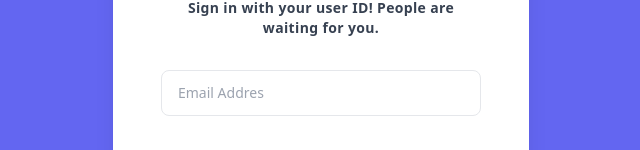
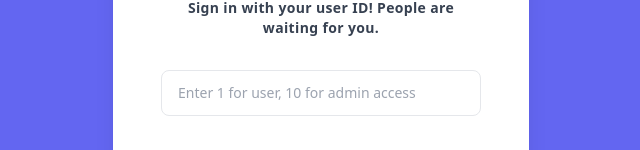
Before and after one commit to sccala/shadow_social, a React (Create React App) app: page / in a window 1280 px wide. Shown: the part 178-328 px from the top of the page, without its empty margins (319-959 px from the left). Built offline with nearby package versions, Linux system fonts and the light colour scheme.

Commit message:
fixed login

```diff
--- a/src/components/pages/Login.tsx
+++ b/src/components/pages/Login.tsx
@@ -40,7 +40,7 @@ export const Login: VFC = memo(() => {
           </button>
         </div>
         <div className='flex justify-center items-center'>
-          <div className='py-12 px-12 bg-white rounded-2xl shadow-xl z-20'>
+          <div className='py-12 px-12 bg-white dark:bg-indigo-400 rounded-2xl shadow-xl z-20'>
             <div>
               <h1 className='text-3xl font-bold text-center mb-4 cursor-pointer'>Welcome Back!</h1>
               <p className='w-80 text-center text-sm mb-8 font-semibold text-gray-700 tracking-wide cursor-pointer'>
@@ -50,7 +50,7 @@ export const Login: VFC = memo(() => {
             <div className='space-y-4'>
               <input
                 type='text'
-                placeholder='Email Addres'
+                placeholder='Enter 1 for user, 10 for admin access'
                 className='block text-sm py-3 px-4 rounded-lg w-full border outline-none'
                 value={userId}
                 onChange={onCangeUserId}
```
